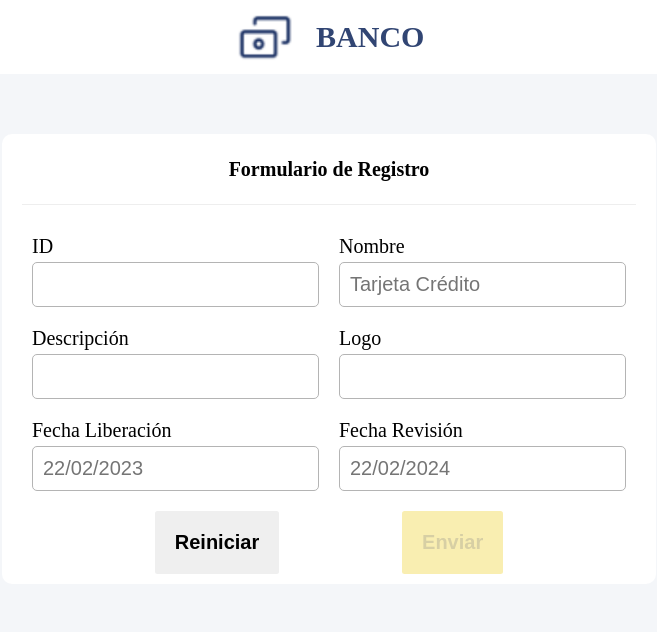
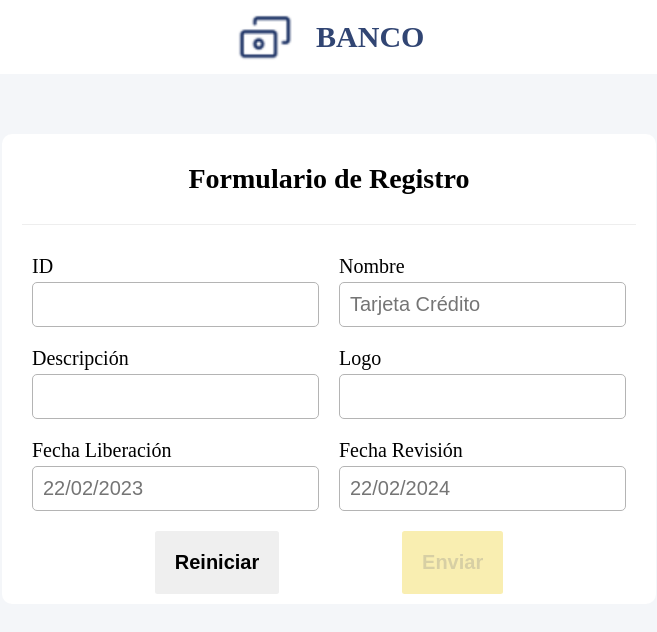
Before and after one commit to fer-rouco/bank-products, an Angular app: page /product-edit in a window 1280 px wide. Shown: the top 632 px of the page, without its empty margins (311-968 px from the left). Built offline with nearby package versions, Linux system fonts and the light colour scheme.

Commit message:
Minor panel title style

```diff
--- a/src/app/framework/containers/panel/panel.component.html
+++ b/src/app/framework/containers/panel/panel.component.html
@@ -1,7 +1,7 @@
 <div class="panel-container">
   <div>
     <div class="panel-container__title">
-      <h1>{{ title }}</h1>
+      <h1 class="title-text" >{{ title }}</h1>
     </div>
   </div>
   <div class="panel-container__content">
--- a/src/app/framework/containers/panel/panel.component.scss
+++ b/src/app/framework/containers/panel/panel.component.scss
@@ -27,6 +27,10 @@
     display: flex;
     align-items: center;
     justify-content: center;
+
+    .title-text {
+      font-size: 1.4rem;
+    }
   }
 
   &__content {
```
